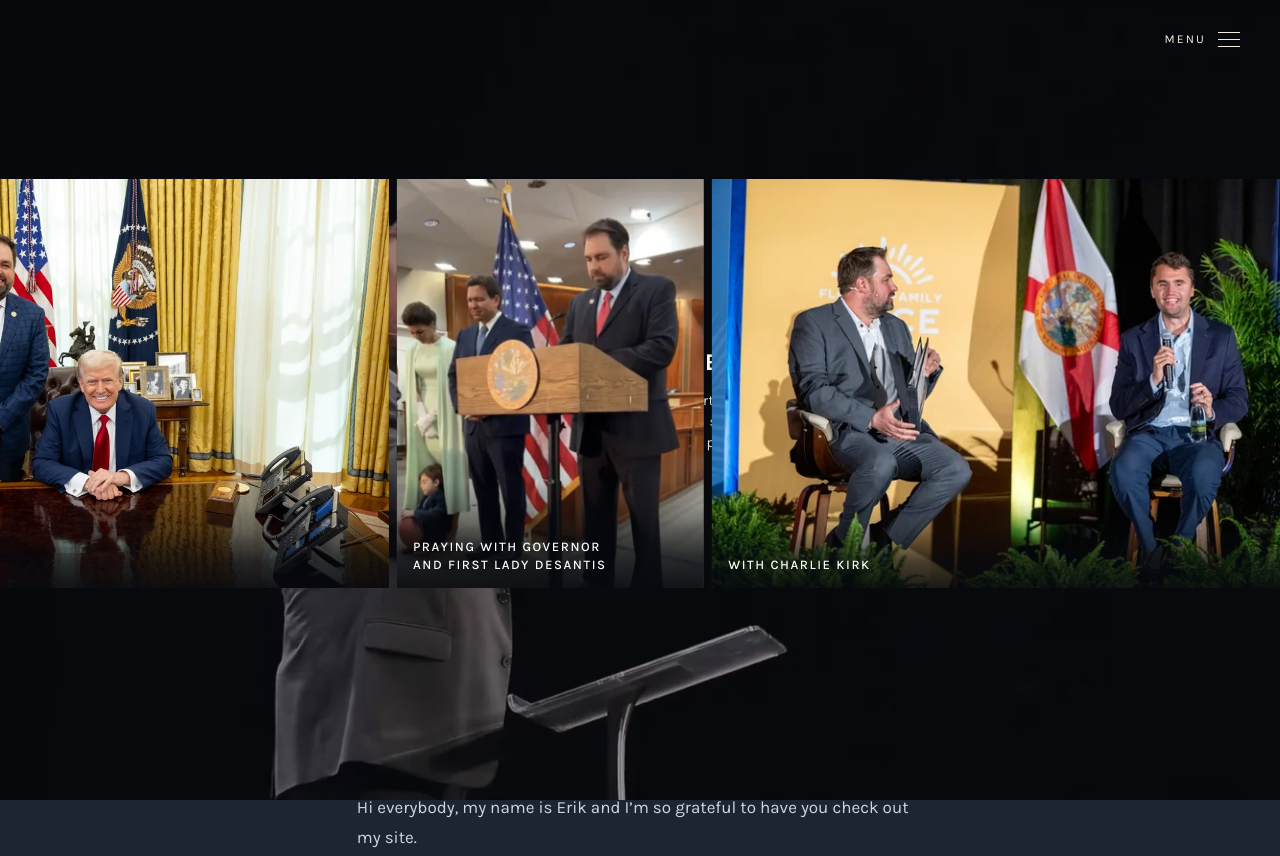
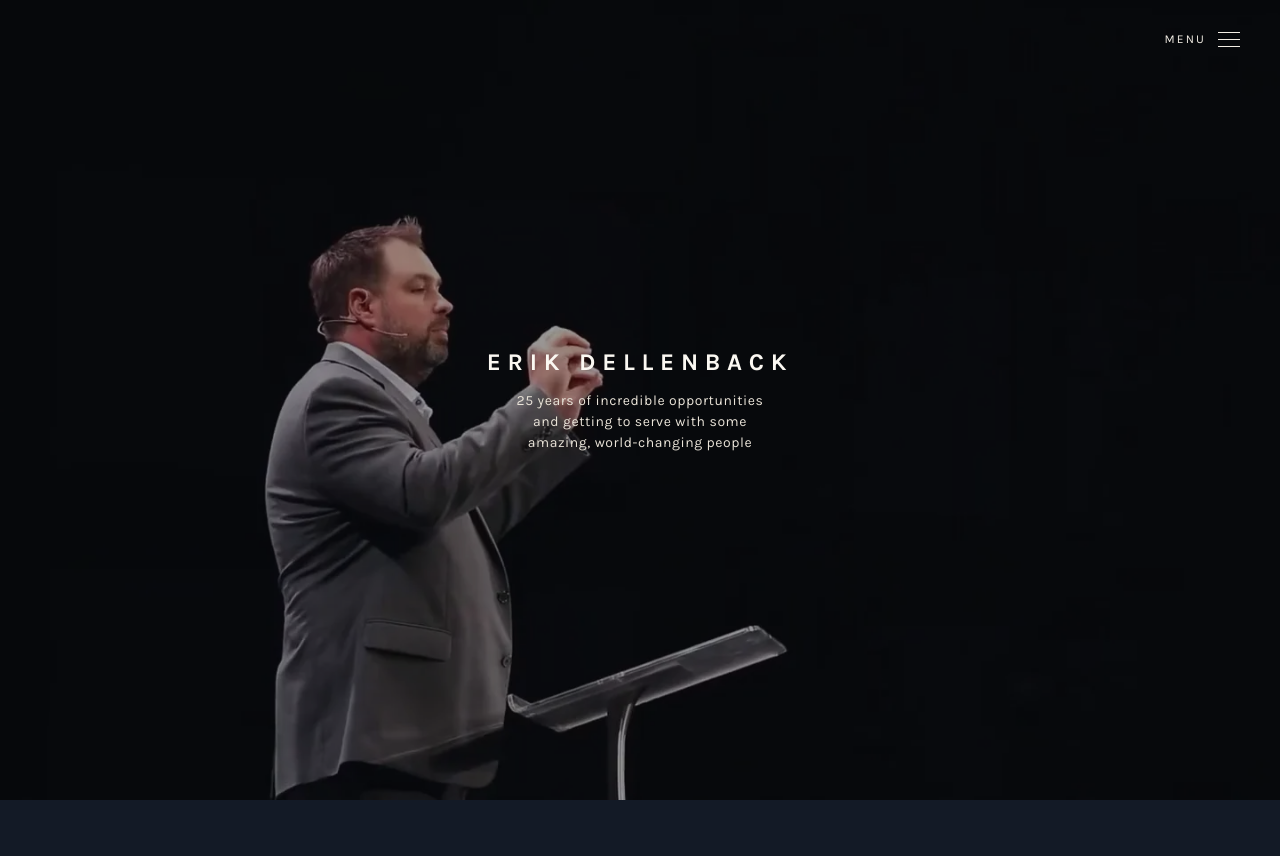
Before and after one commit to wyttmrgn/erikdellenback.com, a plain HTML site: page index.html in a window 1280 px wide. Shown: the top 856 px of the page. Drawn offline with Linux system fonts and the light colour scheme.

Commit message:
Fix the hero collapsing: remove orphaned declarations left by the menu-contact rule removal
The stray declarations before the Hero block made the parser drop the .hero rule, so the hero had no height and the strip drew over the video.

Co-Authored-By: Claude Fable 5.1 <noreply@anthropic.com>

```diff
--- a/css/site.css
+++ b/css/site.css
@@ -198,10 +198,6 @@ main:focus { outline: none; }
 }
 .menu__list a:hover, .menu__list a[aria-current="page"] { color: var(--gold); }
 
-  margin-top: 40px;
-  display: flex; flex-direction: column; gap: 10px;
-  font-size: 12px; letter-spacing: 0.14em; text-transform: uppercase; color: var(--muted);
-}
 
 /* Hero ------------------------------------------------------------------ */
 .hero {
```
